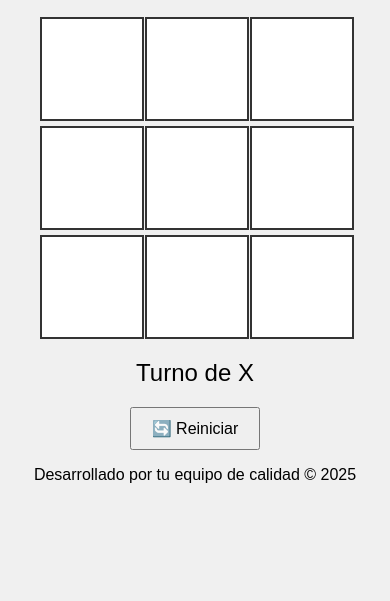
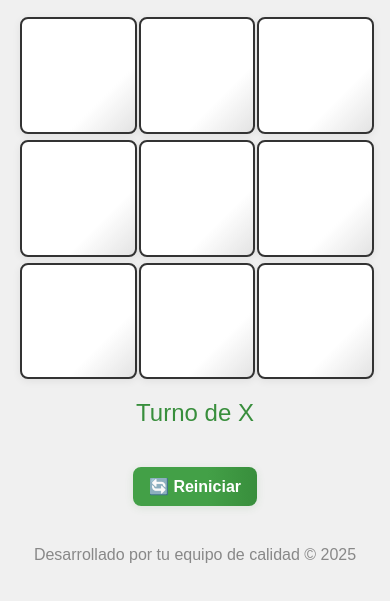
Before and after one commit to ElNegis/ProyectoTDD, a plain HTML site: page index.html in a window 390 px wide. Shown: the part 81-682 px from the top of the page. Drawn offline with Linux system fonts and the light colour scheme.

Commit message:
estilos mejorados

```diff
--- a/css/style.css
+++ b/css/style.css
@@ -12,37 +12,97 @@ h1 {
 
 #game {
   display: grid;
-  grid-template-columns: repeat(3, 100px);
-  grid-gap: 5px;
+  grid-template-columns: repeat(3, minmax(80px, 120px));
+  grid-gap: 10px;
   justify-content: center;
   margin: 0 auto;
+  transition: grid-gap 0.3s;
 }
 
 .cell {
-  width: 100px;
-  height: 100px;
-  background: white;
+  width: 100%;
+  aspect-ratio: 1/1;
+  background: linear-gradient(135deg, #fff 70%, #e3e3e3 100%);
   font-size: 2.5em;
   display: flex;
   align-items: center;
   justify-content: center;
   cursor: pointer;
   border: 2px solid #333;
-  transition: background 0.3s;
+  border-radius: 12px;
+  box-shadow: 0 2px 8px rgba(0,0,0,0.07);
+  transition: background 0.3s, transform 0.15s, box-shadow 0.3s;
+  user-select: none;
+  position: relative;
+  overflow: hidden;
 }
 
-.cell:hover {
-  background: #e0e0e0;
+.cell:hover, .cell:focus {
+  background: linear-gradient(135deg, #e0e0e0 70%, #c8e6c9 100%);
+  transform: scale(1.07);
+  box-shadow: 0 4px 16px rgba(76,175,80,0.15);
+  outline: none;
+}
+
+.cell.x::after, .cell.o::after {
+  content: '';
+  position: absolute;
+  inset: 0;
+  background: rgba(76,175,80,0.08);
+  pointer-events: none;
+  animation: cell-pop 0.3s;
+}
+
+@keyframes cell-pop {
+  0% { transform: scale(0.7); opacity: 0; }
+  100% { transform: scale(1); opacity: 1; }
 }
 
 #status {
   margin-top: 20px;
   font-size: 1.5em;
+  min-height: 2em;
+  color: #388e3c;
+  transition: color 0.3s;
 }
 
 button {
   margin-top: 20px;
-  padding: 10px 20px;
+  padding: 12px 28px;
+  font-size: 1.1em;
+  font-weight: bold;
+  color: #fff;
+  background: linear-gradient(90deg, #43a047 60%, #388e3c 100%);
+  border: none;
+  border-radius: 8px;
+  box-shadow: 0 2px 8px rgba(56,142,60,0.12);
+  cursor: pointer;
+  transition: background 0.2s, transform 0.1s;
+}
+
+button:hover, button:focus {
+  background: linear-gradient(90deg, #388e3c 60%, #43a047 100%);
+  transform: translateY(-2px) scale(1.04);
+  outline: none;
+}
+
+footer {
+  margin-top: 40px;
+  color: #888;
   font-size: 1em;
-  cursor: pointer;
 }
+
+@media (max-width: 600px) {
+  #game {
+    grid-template-columns: repeat(3, minmax(60px, 1fr));
+    grid-gap: 6px;
+  }
+  .cell {
+    font-size: 1.6em;
+    border-radius: 8px;
+  }
+  button {
+    padding: 10px 16px;
+    font-size: 1em;
+  }
+}
```
